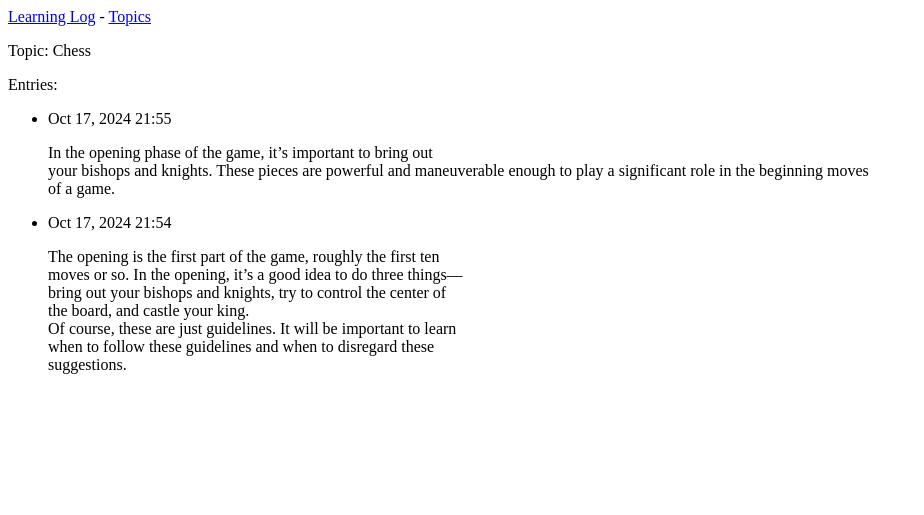
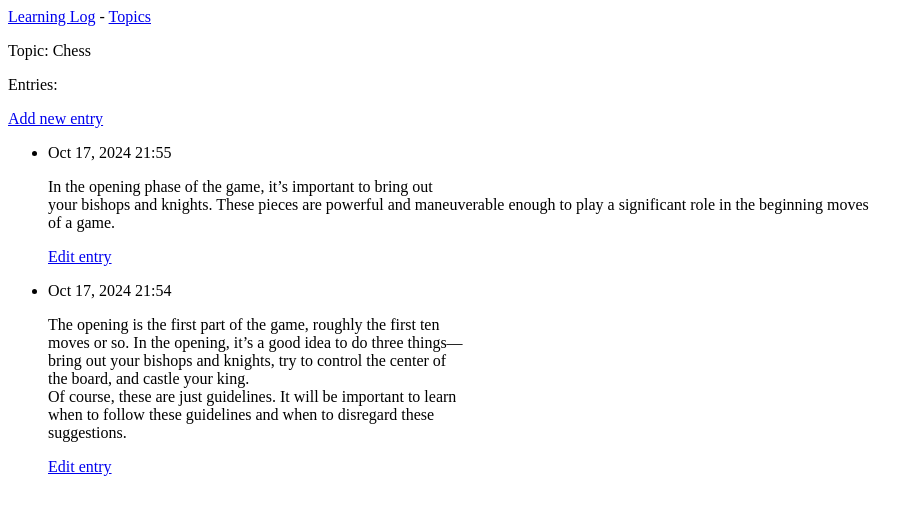
Before and after one commit to MustyMuffin/django_web_application_project, a Django app: page /topics/1/ in a window 1280 px wide. Shown: the top 515 px of the page, without its empty margins (0-924 px from the left). Run offline with Django 5.2, Linux system fonts and the light colour scheme; data comes from the database, SQL or seed files in the repository; both versions use the stored data as it was after the commit.

Commit message:
Added edit and create new pages
- Added edit log function
- Added create new topic function

```diff
--- a/learning_logs/templates/learning_logs/topic.html
+++ b/learning_logs/templates/learning_logs/topic.html
@@ -5,11 +5,17 @@
   <p>Topic: {{ topic.text }}</p>
 
   <p>Entries:</p>
+  <p>
+    <a href="{% url 'learning_logs:new_entry' topic.id %}">Add new entry</a>
+  </p>
   <ul>
     {% for entry in entries %}
       <li>
         <p>{{ entry.date_added|date:'M d, Y H:i' }}</p>
         <p>{{ entry.text|linebreaks }}</p>
+        <p>
+          <a href="{% url 'learning_logs:edit_entry' entry.id %}">
+            Edit entry</a></p>
       </li>
     {% empty %}
       <li>There are no entries for this topic yet.</li>
--- a/learning_logs/templates/learning_logs/topics.html
+++ b/learning_logs/templates/learning_logs/topics.html
@@ -14,4 +14,6 @@
     {% endfor %}
   </ul>
 
+  <a href="{% url 'learning_logs:new_topic' %}">Add a new topic</a>
+
 {% endblock content %}
--- a/learning_logs/urls.py
+++ b/learning_logs/urls.py
@@ -6,11 +6,23 @@ from . import views
 
 app_name = 'learning_logs'
 urlpatterns = [
+    #
     # Home page
     path('', views.index, name='index'),
+
     # Page that shows all topics.
     path('topics/', views.topics, name='topics'),
+
     # Detail page for a single topic.
     path('topics/<int:topic_id>/', views.topic, name='topic'),
 
+    # Page for adding a new topic.
+    path('new_topic/', views.new_topic, name='new_topic'),
+
+    # Page for adding a new entry.
+    path('new_entry/<int:topic_id>/', views.new_entry, name='new_entry'),
+
+    # Page for editing an entry.
+    path('edit_entry/<int:entry_id>/', views.edit_entry, name='edit_entry'),
+
 ]
--- a/learning_logs/views.py
+++ b/learning_logs/views.py
@@ -1,5 +1,7 @@
-from django.shortcuts import render
-from .models import Topic
+from django.shortcuts import render, redirect
+
+from .models import Topic, Entry
+from .forms import TopicForm, EntryForm
 
 def index(request):
     """The home page for Learning Log."""
@@ -17,3 +19,57 @@ def topic(request, topic_id):
     entries = topic.entry_set.order_by('-date_added')
     context = {'topic': topic, 'entries': entries}
     return render(request, 'learning_logs/topic.html', context)
+
+def new_topic(request):
+    """Add a new topic."""
+    if request.method != 'POST':
+        # No data submitted; create a blank form.
+        form = TopicForm()
+    else:
+        # POST data submitted; process data.
+        form = TopicForm(data=request.POST)
+        if form.is_valid():
+            form.save()
+            return redirect('learning_logs:topics')
+
+    # Display a blank or invalid form.
+    context = {'form': form}
+    return render(request, 'learning_logs/new_topic.html', context)
+
+def new_entry(request, topic_id):
+    """Add a new entry for a particular topic."""
+    topic = Topic.objects.get(id=topic_id)
+
+    if request.method != 'POST':
+        # No data submitted; create a blank form.
+        form = EntryForm()
+    else:
+        # POST data submitted; process data.
+        form = EntryForm(data=request.POST)
+        if form.is_valid():
+            new_entry = form.save(commit=False)
+            new_entry.topic = topic
+            new_entry.save()
+            return redirect('learning_logs:topic', topic_id=topic_id)
+
+    # Display a blank or invalid form.
+    context = {'topic': topic, 'form': form}
+    return render(request, 'learning_logs/new_entry.html', context)
+
+def edit_entry(request, entry_id):
+    """Edit an existing entry."""
+    entry = Entry.objects.get(id=entry_id)
+    topic = entry.topic
+
+    if request.method != 'POST':
+        # Initial request; pre-fill form with the current entry.
+        form = EntryForm(instance=entry)
+    else:
+        # POST data submitted; process data.
+        form = EntryForm(instance=entry, data=request.POST)
+        if form.is_valid():
+            form.save()
+            return redirect('learning_logs:topic', topic_id=topic.id)
+
+    context = {'entry': entry, 'topic': topic, 'form': form}
+    return render(request, 'learning_logs/edit_entry.html', context)
```
Also changed, not shown: learning_logs/forms.py (added, +16 -0 lines), learning_logs/templates/learning_logs/edit_entry.html (added, +15 -0 lines), learning_logs/templates/learning_logs/new_entry.html (added, +14 -0 lines), learning_logs/templates/learning_logs/new_topic.html (added, +12 -0 lines), db.sqlite3.
